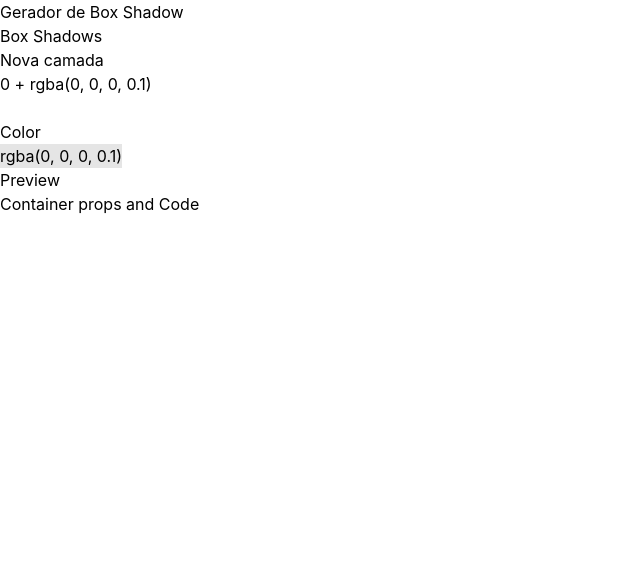
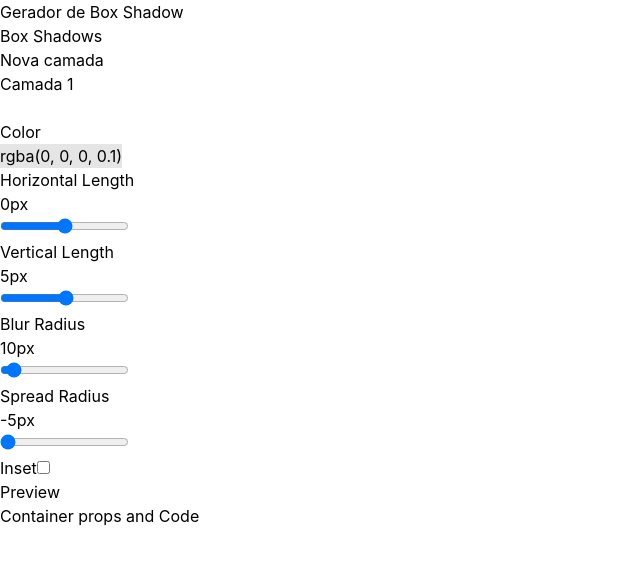
Before and after one commit to gabrielsantos7/box-shadow-generator, a React (Vite) app: page / in a window 1280 px wide. Shown: the top 564 px of the page, without its empty margins (0-640 px from the left). Built offline with nearby package versions, Linux system fonts and the light colour scheme.

Commit message:
create Slider component

```diff
--- a/src/App.tsx
+++ b/src/App.tsx
@@ -11,7 +11,7 @@ function App() {
         </h1>
       </header>
 
-      <div className='grid grid-cols-1 lg:grid-cols-5 gap-4'>
+      <div className='grid grid-cols-1 lg:grid-cols-5 gap-4 lg:h-[calc(100vh-5rem)]'>
         <div className={gridItemsStyles}>
           <Shadows />
         </div>
--- a/src/components/ColorPicker.tsx
+++ b/src/components/ColorPicker.tsx
@@ -14,12 +14,12 @@ const cover: CSSProperties = {
   left: '0px',
 };
 
-interface ColorPickerProps {
+interface IColorPickerProps {
   color: string;
   onChange: (colorRes: any) => void;
 }
 
-export const ColorPicker = ({ color, onChange }: ColorPickerProps) => {
+export const ColorPicker = ({ color, onChange }: IColorPickerProps) => {
   const [isActive, setIsActive] = useState(false);
 
   const handleClick = () => {
--- a/src/components/ShadowLayer.tsx
+++ b/src/components/ShadowLayer.tsx
@@ -1,22 +1,28 @@
-import { BoxShadowProperties } from '../model';
+import { IBoxShadowProperties } from '../model';
 import { TrashIcon } from './Icons';
 import { ColorPicker } from './ColorPicker';
 import { ColorResult } from 'react-color';
+import { Slider } from './Slider';
+import { ChangeEvent } from 'react';
+import Collapsible from 'react-collapsible';
 
-interface ShadowLayerProps {
+interface IShadowLayerProps {
   index: number;
-  layer: BoxShadowProperties;
+  layer: IBoxShadowProperties;
 }
 
-export const ShadowLayer = ({ index, layer }: ShadowLayerProps) => {
-
+export const ShadowLayer = ({ index, layer }: IShadowLayerProps) => {
   const handleColorChange = (colorRes: ColorResult) => {
     console.log(colorRes);
   };
 
+  const handleSliderChange = (e: ChangeEvent<HTMLInputElement>) => {
+    console.log(`Slide changed: ${e}`);
+  };
+
   return (
     <div className='py-5 border-b-2 '>
-      {index} + {layer.color}
+      <Collapsible trigger={`Camada ${index + 1}`} open={index == 0}>
         <div className='text-right'>
           <button
             type='button'
@@ -29,6 +35,47 @@ export const ShadowLayer = ({ index, layer }: ShadowLayerProps) => {
           <p className='py-2'>Color</p>
           <ColorPicker color={layer.color} onChange={handleColorChange} />
         </div>
+        <div>
+          <Slider
+            minValue={-200}
+            maxValue={200}
+            value={layer.horizontalOffset}
+            label='Horizontal Length'
+            onChange={(e) => handleSliderChange(e)}
+          />
+
+          <Slider
+            minValue={-200}
+            maxValue={200}
+            value={layer.verticalOffset}
+            label='Vertical Length'
+            onChange={(e) => handleSliderChange(e)}
+          />
+
+          <Slider
+            minValue={0}
+            maxValue={200}
+            value={layer.blurRadius}
+            label='Blur Radius'
+            onChange={(e) => handleSliderChange(e)}
+          />
+
+          <Slider
+            minValue={0}
+            maxValue={200}
+            value={layer.spreadRadius}
+            label='Spread Radius'
+            onChange={(e) => handleSliderChange(e)}
+          />
+
+          <div className='flex justify-between items-center space-x-2'>
+            <label htmlFor='check-inset' className='text-gray-700'>
+              Inset
+            </label>
+            <input type='checkbox' className='form-checkbox' id='check-inset' />
+          </div>
+        </div>
+      </Collapsible>
     </div>
   );
 };
--- a/src/components/Shadows.tsx
+++ b/src/components/Shadows.tsx
@@ -1,15 +1,15 @@
 import { useState } from 'react';
 import { ShadowLayer } from './ShadowLayer';
-import { BoxShadowProperties } from '../model';
+import { IBoxShadowProperties } from '../model';
 import {v4 as uid} from 'uuid';
 
 export const Shadows = () => {
-  const [state, setState] = useState<BoxShadowProperties[]>([
+  const [state, setState] = useState<IBoxShadowProperties[]>([
     {
       id: uid(),
       horizontalOffset: 0,
-      verticalOffset: 0,
-      blurRadius: 0,
+      verticalOffset: 5,
+      blurRadius: 10,
       spreadRadius: -5,
       color: 'rgba(0, 0, 0, 0.1)',
       activeInset: '',
--- /dev/null
+++ b/src/components/Slider.tsx
@@ -0,0 +1,35 @@
+import { ChangeEventHandler } from 'react';
+
+interface ISliderProps {
+  minValue: number;
+  maxValue: number;
+  value: number;
+  label: string;
+  onChange?: ChangeEventHandler<HTMLInputElement>;
+}
+
+export const Slider = ({
+  minValue,
+  maxValue,
+  value,
+  label,
+  onChange,
+}: ISliderProps) => {
+  return (
+    <div className='my-6'>
+      <div className='flex items-center justify-between'>
+        <p className='py-1'>{label}</p>
+        <p className='text-blue-600 font-medium pr-2'>{value}px</p>
+      </div>
+
+      <input
+        type='range'
+        min={minValue}
+        max={maxValue}
+        value={value}
+        onChange={onChange}
+        className='slider bg-gradient-to-r from-blue-300 to-blue-200 rounded-md appearance-none h-3 w-full'
+      />
+    </div>
+  );
+};
```
Also changed, not shown: src/model.tsx (+7 -1 lines). Lines whose indentation alone changed are shown as unchanged.
